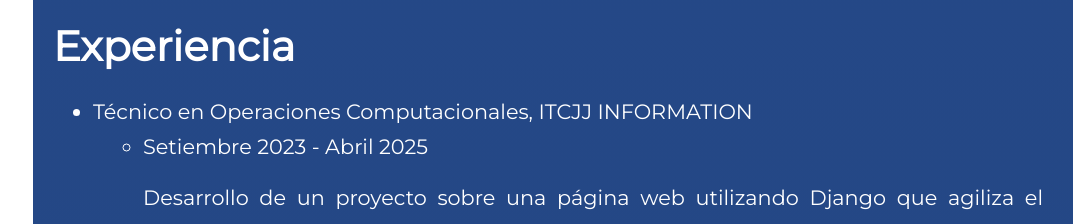
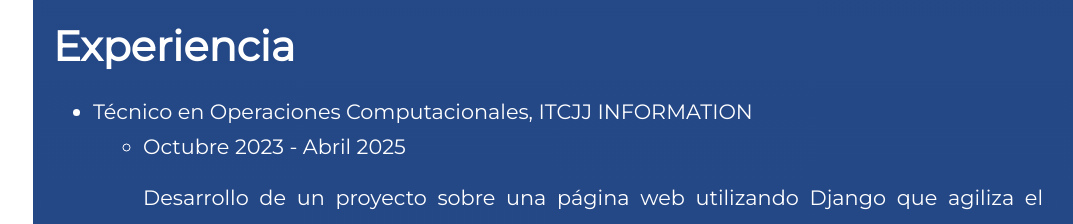
Before and after one commit to Pino835/mypage_project, a React (Create React App) app: page / in a window 1280 px wide. Shown: the part 3080-3304 px from the top of the page, without its empty margins (207-1280 px from the left). Built offline with nearby package versions, Linux system fonts and the light colour scheme.

Commit message:
CAMBIO #21: - Cambios fechas y resume.pdf

```diff
--- a/src/pages/Home.js
+++ b/src/pages/Home.js
@@ -122,7 +122,7 @@ const Home = () => {
               Técnico en Operaciones Computacionales, ITCJJ INFORMATION
             <ul>
               <li>
-                Setiembre 2023 - Abril 2025
+                Octubre 2023 - Abril 2025
               </li>
               <p>
                 Desarrollo de un proyecto sobre una página web utilizando Django que agiliza el proceso de trabajo
```
Also changed, not shown: 1 other file (tests, documents, lock files or other folders).
